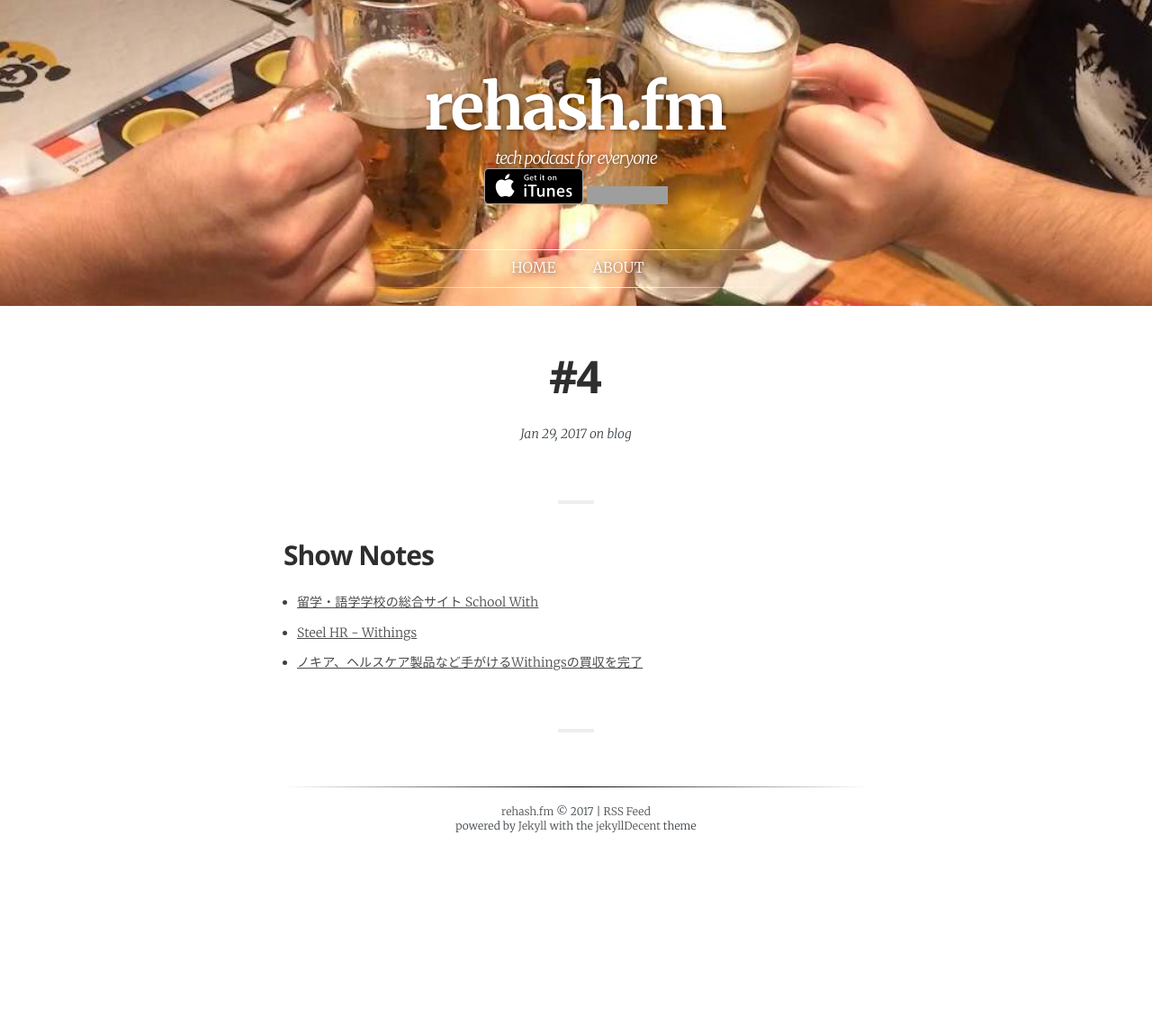
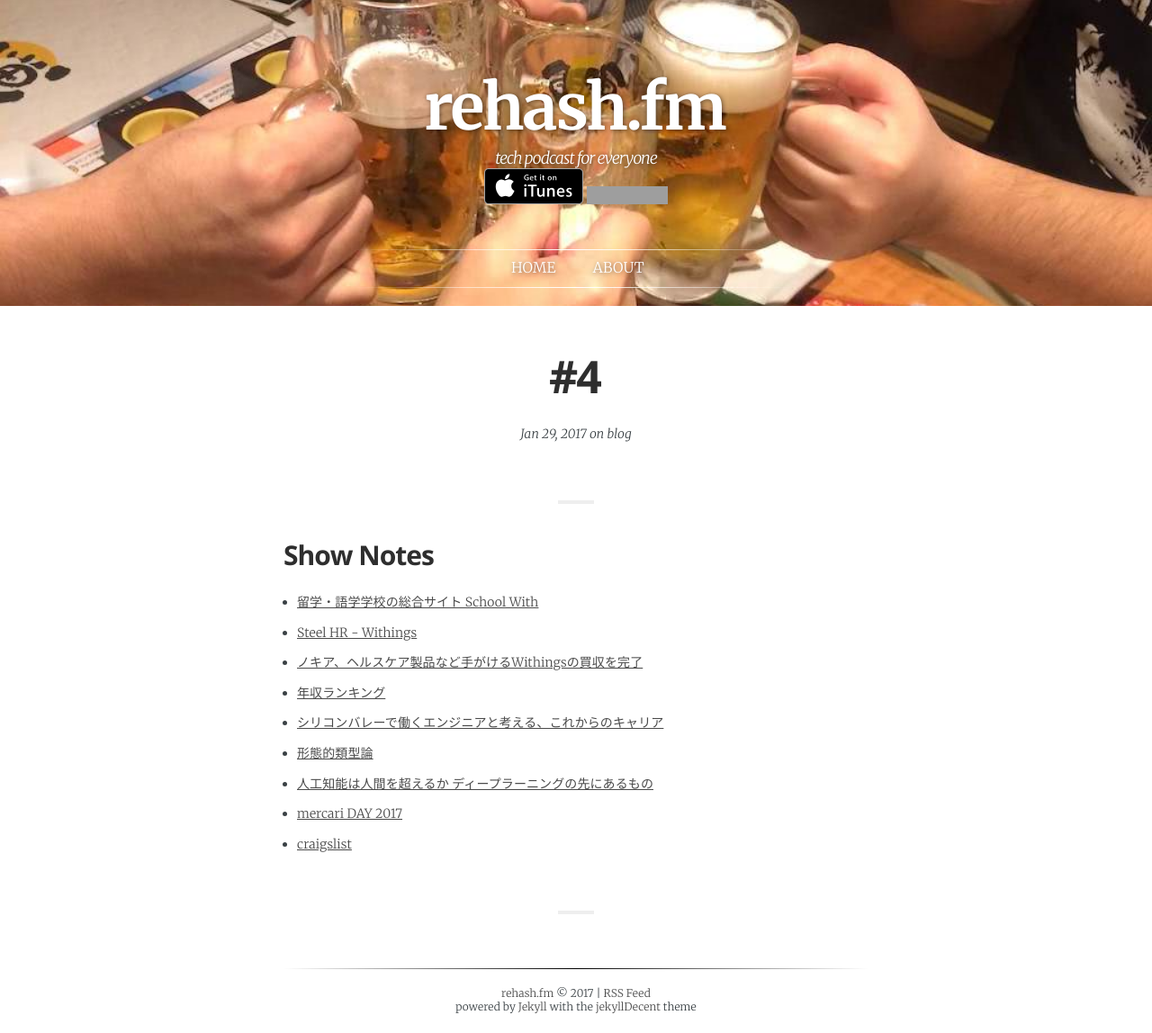
Before and after one commit to rehashfm/rehash.fm, a Jekyll site: the page built from _posts/2017-01-29-4.md, in a window 1280 px wide. Shown: the whole page at 90% size. Built offline with Jekyll 4.4.1, drawn with Linux system fonts in a browser that asks for light colours; some web fonts are replaced; before the commit the page ends 946 px from its top, so only the background shows below that; grey boxes are pictures that could not be loaded.

Commit message:
Updateing show note

```diff
--- a/_posts/2017-01-29-4.md
+++ b/_posts/2017-01-29-4.md
@@ -13,3 +13,9 @@ excerpt:
 - [留学・語学学校の総合サイト School With](https://schoolwith.me/)
 - [Steel HR - Withings](https://www.withings.com/jp/ja/products/steel-hr)
 - [ノキア、ヘルスケア製品など手がけるWithingsの買収を完了](http://japan.cnet.com/news/business/35083535/)
+- [年収ランキング](https://www.paysa.com/salary-rank)
+- [シリコンバレーで働くエンジニアと考える、これからのキャリア](https://schoo.jp/class/3713)
+- [形態的類型論](https://ja.m.wikipedia.org/wiki/%E5%BD%A2%E6%85%8B%E7%9A%84%E9%A1%9E%E5%9E%8B%E8%AB%96)
+- [人工知能は人間を超えるか ディープラーニングの先にあるもの](https://www.amazon.co.jp/dp/4040800206)
+- [mercari DAY 2017](http://day.mercari.com/2017/)
+- [craigslist](https://tokyo.craigslist.jp/)
```
